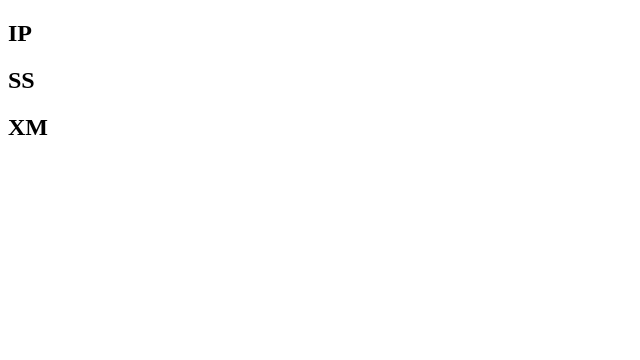
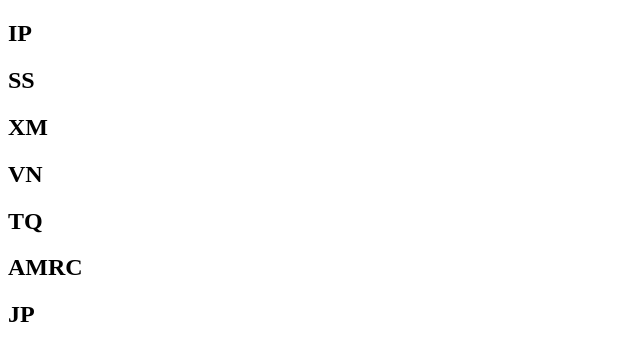
Before and after one commit to Longduong1994/CCR, a plain HTML site: page product.html in a window 1280 px wide. Shown: the whole page, without its empty margins (0-640 px from the left). Drawn offline with Linux system fonts and the light colour scheme.

Commit message:
update product

```diff
--- a/product.html
+++ b/product.html
@@ -9,5 +9,9 @@
     <h2>IP</h2>
     <h2>SS</h2>
     <h2>XM</h2>
+    <h2>VN</h2>
+    <h2>TQ</h2>
+    <h2>AMRC</h2>
+    <h2>JP</h2>
 </body>
 </html>
```
